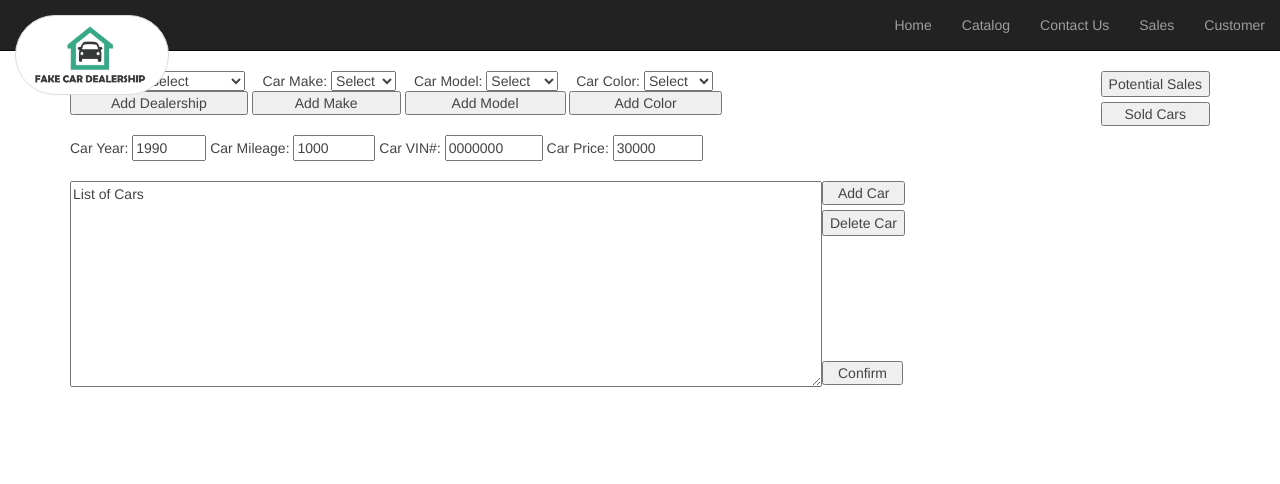
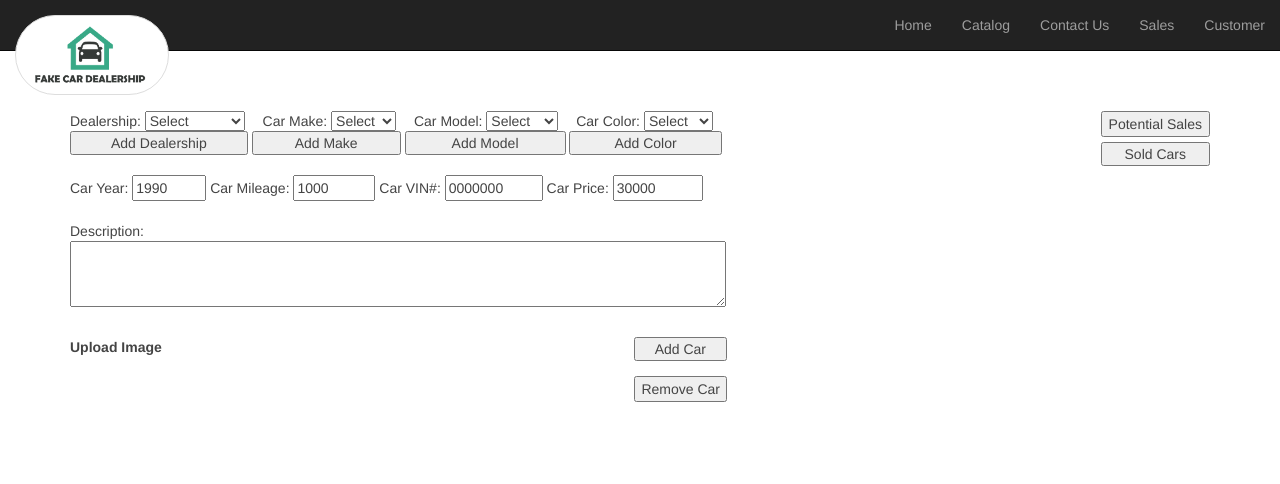
Before and after one commit to Criyl/DBProj, a Django app: page /car_manager in a window 1280 px wide. Shown: the top 484 px of the page. Run offline with Django 3.2, Linux system fonts and the light colour scheme; some libraries are stand-ins or nearby versions.

Commit message:
Updated car_manager and added an image

```diff
--- a/database_proj/car_app/templates/car_manager.html
+++ b/database_proj/car_app/templates/car_manager.html
@@ -5,29 +5,22 @@
 
 <head>
     <meta charset="utf-8" />
-    <title>Just something</title>
+    <title>Car Manager</title>
     <style>
-        .dealership { padding: 0 39px; }
-        .make { padding: 0 41px; }
-        .model { padding: 0 45px; }
-        .color { padding: 0 43px; }
-        .float-left { float: left; }
 		.right { float: right; text-align: right; }
-        .bottom { padding: 100px 0; }
-        .separate-button { padding: 5px 0;}
-        .button-padding { padding: 0 22px; }
-        .button-padding2 { padding: 0 14px; }
+		.div { border:1px solid black; }
     </style>
 </head>
 <html>
 <body>
-    <div class="container">
+    <div class="container"><br /><br />
         <div class="right">
             <br /><button type="button">Potential Sales</button>
-            <div class="separate-button">
-                <button type="button" class="button-padding">Sold Cars</button>
+            <div style="padding: 5px 0;">
+                <button type="button" style="padding: 0 22px;">Sold Cars</button>
             </div>
         </div>
+        <form action="" method="CAR">
 			<div>
 				<br />
 				Dealership: <select name="dealership">
@@ -35,21 +28,21 @@
 					<option value="brown daub">Brown Daub</option>
 					<option value="i can't think of another">Other</option>
 				</select>
-            &emsp;Car Make: <select name="car makes">
+				&emsp;Car Make: <select name="make_name">
 					<option value="none">Select</option>
 					<option value="nissan">Nissan</option>
 					<option value="ford">Ford</option>
 					<option value="chevy">Chevy</option>
 					<option value="audi">Audi</option>
 				</select>
-            &emsp;Car Model: <select name="car models">
+				&emsp;Car Model: <select name="model_name">
 					<option value="none">Select</option>
 					<option value="rogue">Rogue</option>
-                <option value="taurus">taurus</option>
+					<option value="taurus">Taurus</option>
 					<option value="camaro">Camaro</option>
 					<option value="a8">A8</option>
 				</select>
-            &emsp;Car Color: <select name="car colors">
+				&emsp;Car Color: <select name="color">
 					<option value="none">Select</option>
 					<option value="red">Red</option>
 					<option value="blue">Blue</option>
@@ -63,35 +56,52 @@
 				</select>
 			</div>
 			<div>
-            <button type="button" class="dealership">Add Dealership</button>
-            <button type="button" class="make">Add Make</button>
-            <button type="button" class="model">Add Model</button>
-            <button type="button" class="color">Add Color</button>
+				<button type="button" style="padding: 0 39px;">Add Dealership</button>
+				<button type="button" style="padding: 0 41px;">Add Make</button>
+				<button type="button" style="padding: 0 45px;">Add Model</button>
+				<button type="button" style="padding: 0 43px;">Add Color</button>
 			</div>
 			<div>
-            <br />Car Year: <input type="number" min="1990" max="2021" value="1990">
-            Car Mileage: <input type="number" min="1000" max="75000" value="1000">
-            Car VIN#: <input type="number" min="00000000" max="9999999" value="0000000">
-            Car Price: <input type="number" min="30000" max="150000" value="30000">
+				<br />Car Year: <input name="year" type="number" min="1990" max="2021" value="1990">
+				Car Mileage: <input name="mileage" type="number" min="1000" max="75000" value="1000">
+				Car VIN#: <input name="vin" type="number" min="00000000" max="9999999" value="0000000">
+				Car Price: <input name="price" type="number" min="30000" max="150000" value="30000">
 			</div>
 			<div>
-            <div class="float-left">
-                <br />
-                <textarea name="text" cols="90" rows="10" readonly="readonly">List of Cars</textarea>
+				<br />Description:<br />
+				<textarea name="description" cols="79" rows="3" style="width: 57.5%;"></textarea>
 			</div>
+			<div style="width:657px">
+				<div style="float:left;padding:25px 0;">
+					<form action="/action_page.php" name="car_upload">
+					  <input type="file" accept="image/*" id="car_image" onchange="showImage(event)" style="display:none">
+					  <label for="car_image" style="cursor:pointer;">Upload Image</label>
+					</form>
 					<div>
-                <br />
-                <button type="button" class="button-padding2">Add Car</button><br />
-                <div class="separate-button">
-                    <button type="button">Delete Car</button>
+						<img id="car" alt="Upload" style="width:300px;padding:5px 0;display:none;"/>
 					</div>
 				</div>
-            <div class="bottom">
-                <br /><button type="button" class="button-padding2">Confirm</button>
+				<div style="padding: 25px 0;text-align:right;">
+					<button type="submit" style="padding: 0 19px;" value="CAR">Add Car</button><br />
+					<div style="padding:15px 0;">
+						<button type="button" style="padding: 1px 5px;" value="DELETE">Remove Car</button>
 					</div>
 				</div>
 			</div>
+        </form>
+    </div>
 </body>
+<script>
+	var showImage = function(event)
+	{
+		var image = document.getElementById("car");
+		image.onload = function ()
+		{
+			this.style.display = "";
+		}
+		image.src = URL.createObjectURL(event.target.files[0]);
+	};
+</script>
 </html>
 
 {% endblock %}
```
Also changed, not shown: database_proj/static/images/nissan_rogue.jpg (added). Lines whose indentation alone changed are shown as unchanged.
